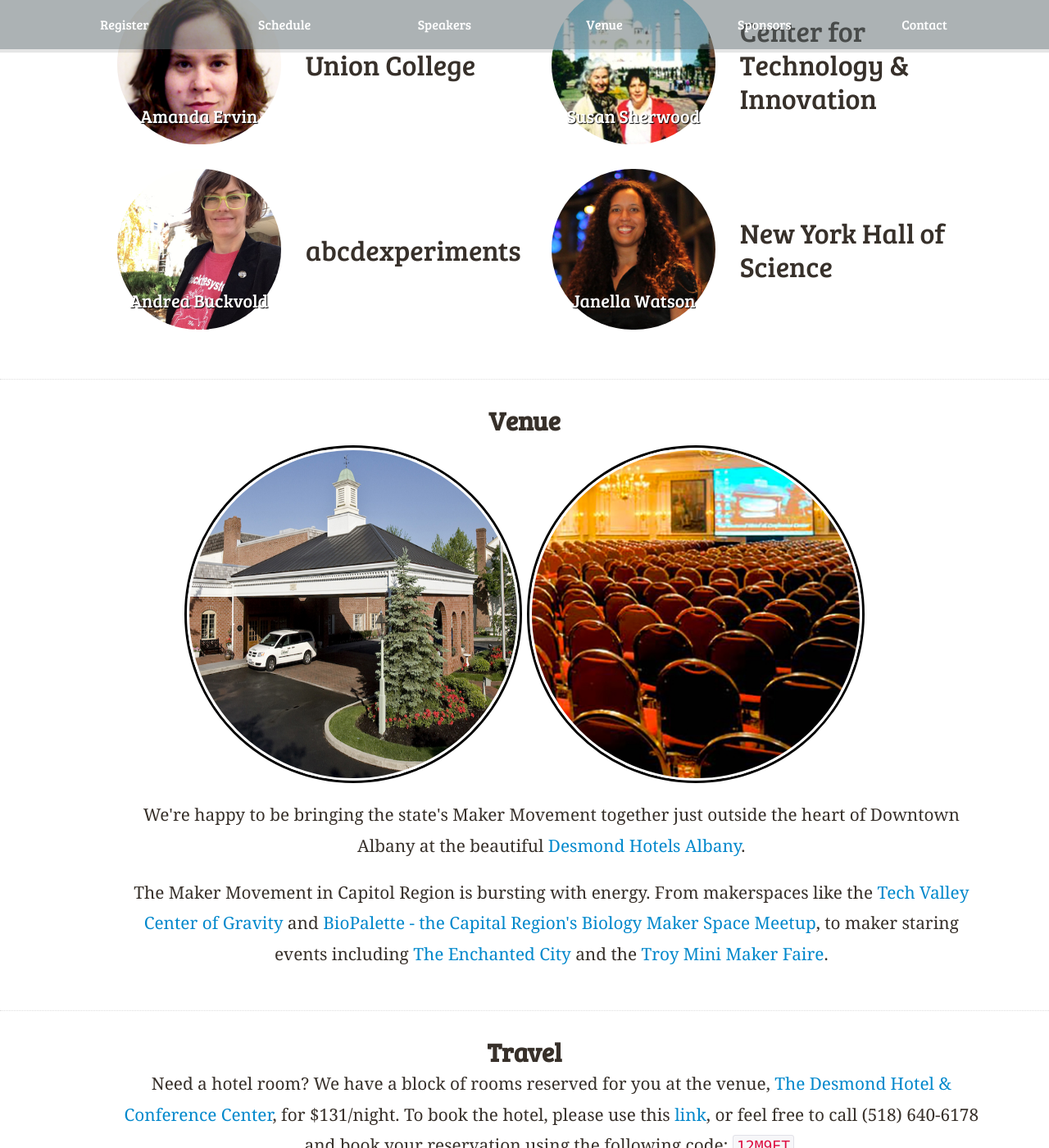
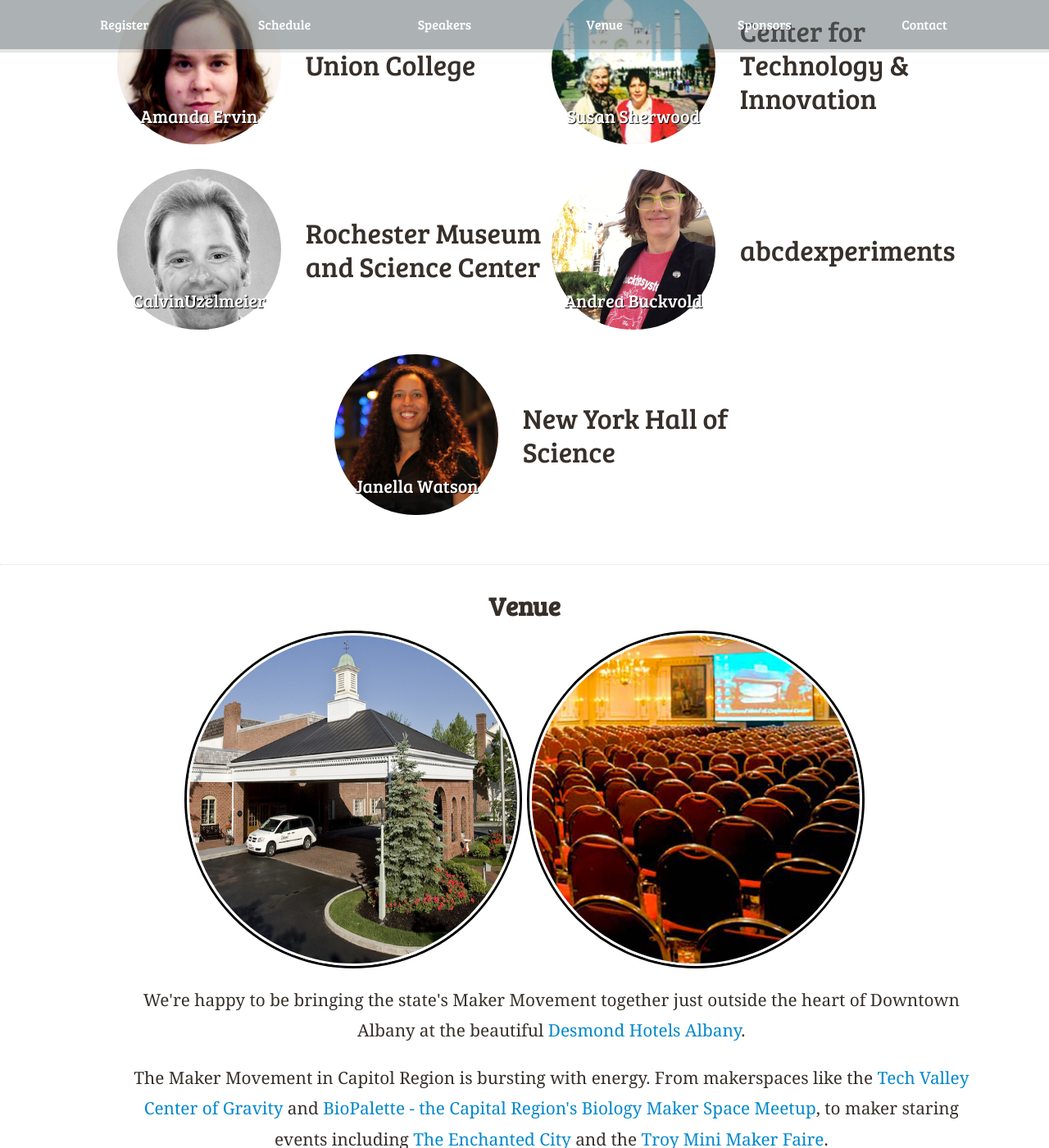
Before and after one commit to nysmakers/nysmakers.github.io, a Jekyll site: the page built from index.html, in a window 1280 px wide and 1400 px high, scrolled down 9836 px. Shown: the whole window at 82% size. Built offline with Jekyll 4.4.1, drawn with Linux system fonts in a browser that asks for light colours; some web fonts are replaced; comment, search, counter and statistics services are not loaded.

Commit message:
Added Calvin from RMSC

```diff
--- a/2017/stylesheets/responsive.css
+++ b/2017/stylesheets/responsive.css
@@ -425,6 +425,9 @@
 #speakers #janellawatson {
   background: url("/images/speakers/JanellaWatson.jpg") no-repeat;
   background-position-x: 35%; }
+#speakers #calvinuzelmeier {
+  background: url("/images/speakers/CalvinUzelmeier.jpeg") no-repeat;
+  background-position-x: 35%; }
 
 @media screen and (max-width: 780px) {
   #speakers #talks td:last-child {
--- a/index.html
+++ b/index.html
@@ -353,6 +353,10 @@
         <td>Center for Technology & Innovation</td>
       </tr>
       <tr>
+        <td><a href="http://www.rmsc.org/" id="calvinuzelmeier">CalvinUzelmeier</a></td>
+        <td>Rochester Museum and Science Center</td>
+      </tr>
+      <tr>
         <td><a href="https://abcdexperiments.org/" id="andreabuckvold">Andrea Buckvold</a></td>
         <td>abcdexperiments</td>
       </tr>
```
Also changed, not shown: images/speakers/CalvinUzelmeier.jpeg (added).
